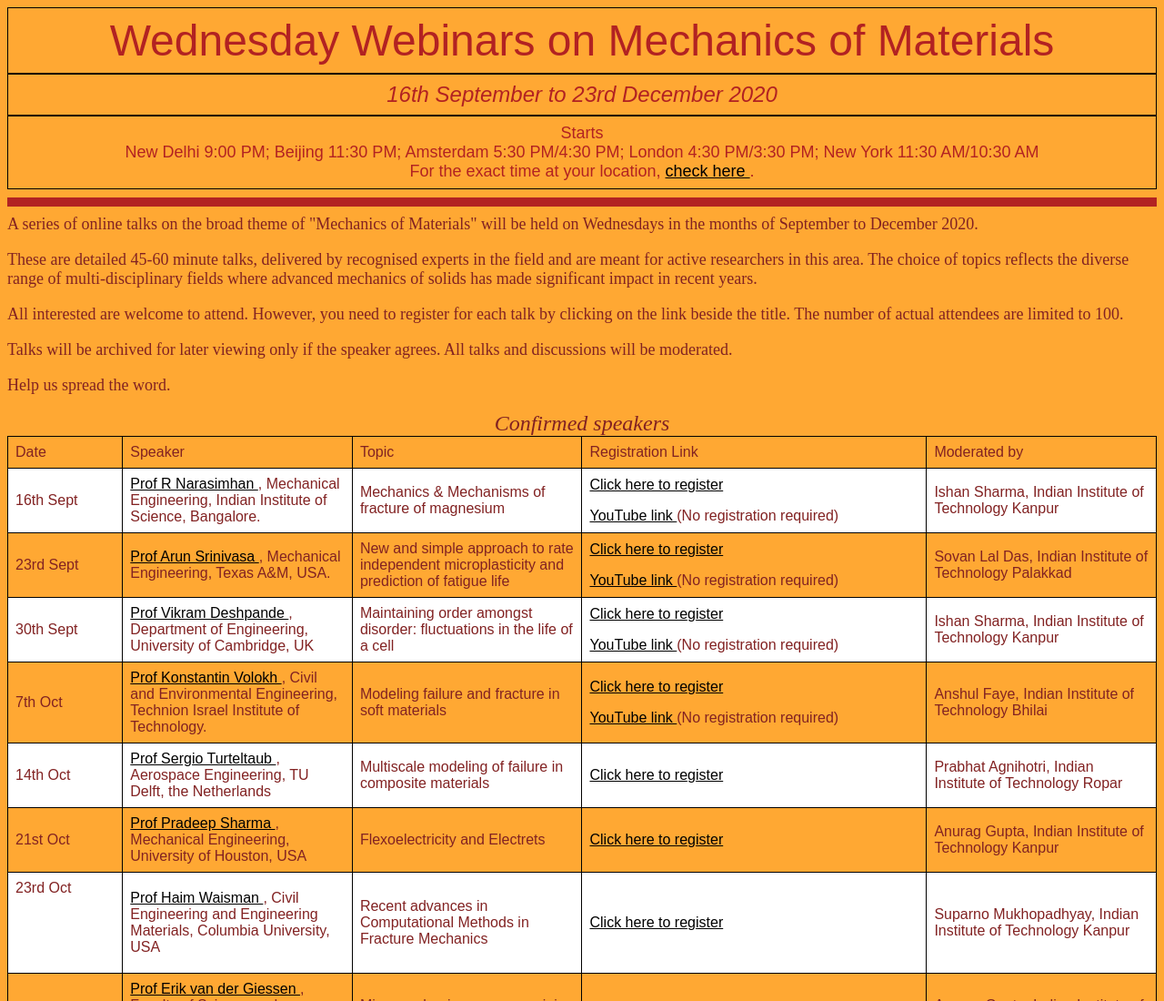
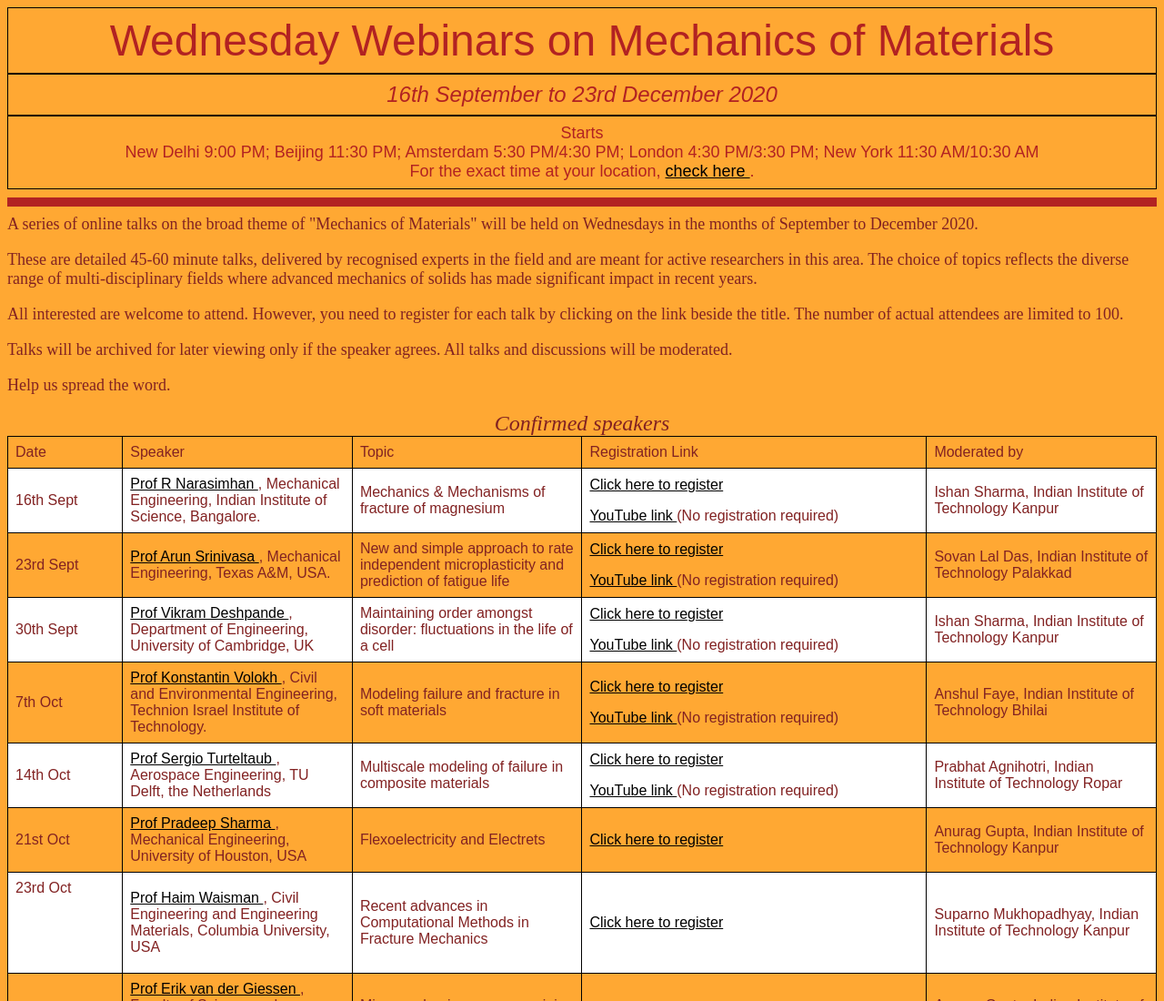
Before and after one commit to anshulfy/MOM_webseries, a plain HTML site: page index.html in a window 1280 px wide. Shown: the top 1100 px of the page at 91% size. Drawn offline with Linux system fonts and the light colour scheme.

Commit message:
Update index.html

```diff
--- a/index.html
+++ b/index.html
@@ -149,7 +149,8 @@ Technology.
 Aerospace Engineering, TU Delft, the Netherlands
 </td>
 <td>Multiscale modeling of failure in composite materials   </td>
-<td> <a href="https://us02web.zoom.us/webinar/register/WN_Q3YbyCkTRCmiWFsVAVg8KA" target="_blank"> Click here to register </a></td>
+<td> <a href="https://us02web.zoom.us/webinar/register/WN_Q3YbyCkTRCmiWFsVAVg8KA" target="_blank"> Click here to register </a>
+   <p> <a href="https://www.youtube.com/watch?v=YfXq7oRadrU" target="_blank"> YouTube link </a> (No registration required) </p></td>
 <td> Prabhat Agnihotri, Indian Institute of Technology Ropar
 </tr>
 <tr>
```
